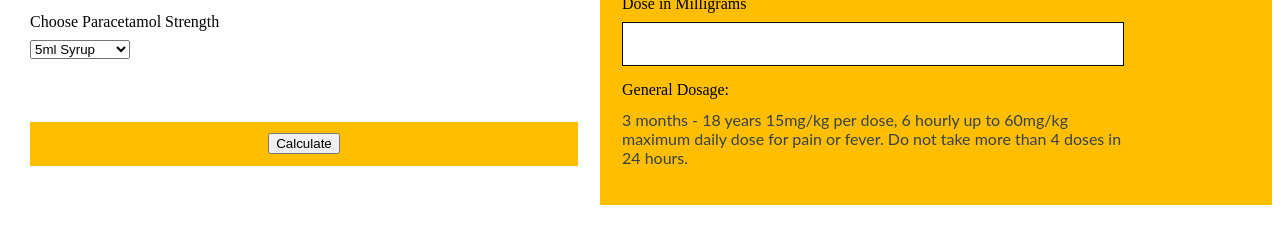
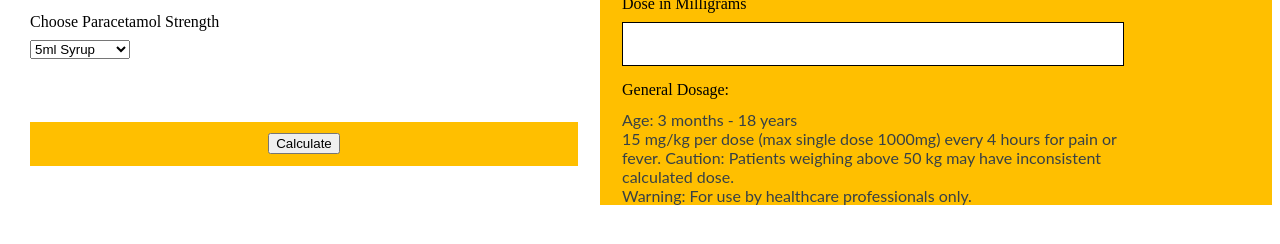
Before and after one commit to Oluwaseun-whyt/SecondCycleAnalgesicCalculator, a plain HTML site: page Paracetamol_Page.html in a window 1280 px wide. Shown: the part 196-440 px from the top of the page. Drawn offline with Linux system fonts and the light colour scheme.

Commit message:
Update Paracetamol_Page.html

```diff
--- a/Paracetamol_Page.html
+++ b/Paracetamol_Page.html
@@ -57,7 +57,7 @@
             </div>
             <div class="textarea-wrapper-1">
                 <p class="form-block-label-1">
-                    3 months - 18 years 15mg/kg per dose, 6 hourly up to 60mg/kg maximum daily dose for pain or fever. Do not take more than 4 doses in 24 hours.
+                     Age: 3 months - 18 years <br>15 mg/kg per dose (max single dose 1000mg) every 4 hours for pain or fever. Caution: Patients weighing above 50 kg may have inconsistent calculated dose.<br> Warning: For use by healthcare professionals only.
                 </p>
             </div>
         </div>
```
